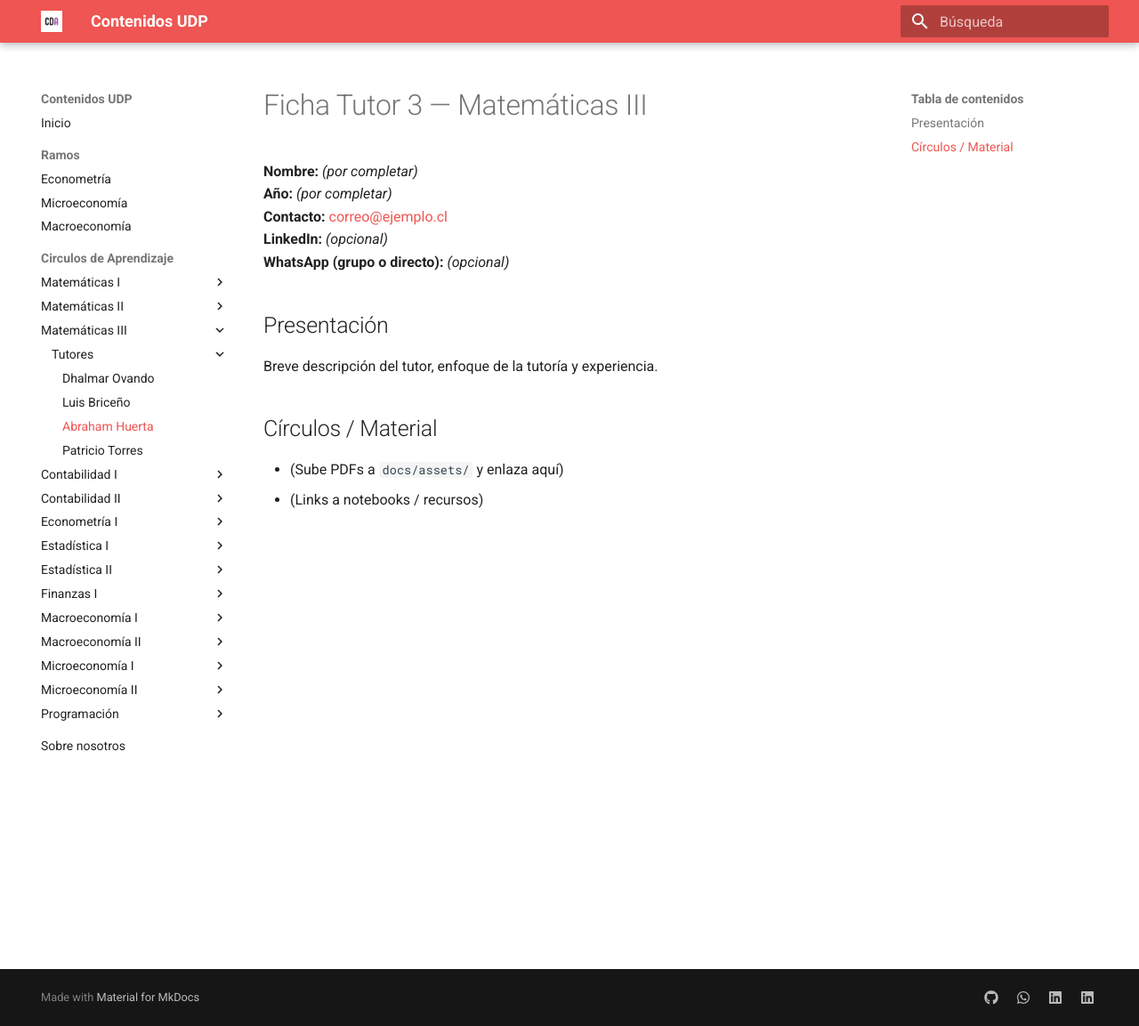
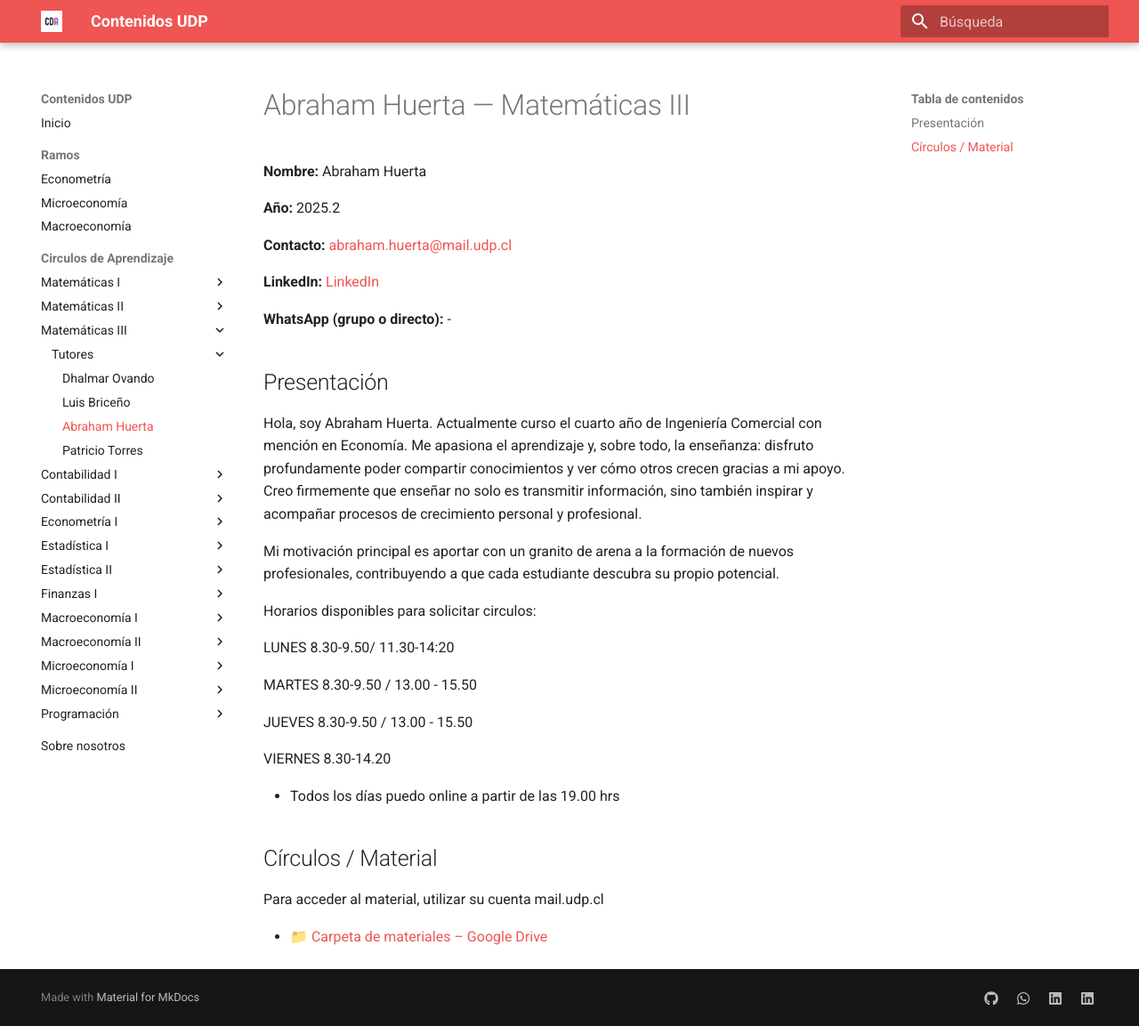
Before and after one commit to cda-fae/cda-fae, an MkDocs documentation site: the page built from docs/tutorias/matematicas-3/tutores/tutor3.md, in a window 1280 px wide and 1153 px high. Shown: the whole window at 89% size. Built offline with MkDocs 1.6.1 and Material for MkDocs 9.7.7, drawn with Linux system fonts in a browser that asks for light colours.

Commit message:
perfil abraham mate3

```diff
--- a/docs/tutorias/matematicas-3/tutores/tutor3.md
+++ b/docs/tutorias/matematicas-3/tutores/tutor3.md
@@ -1,14 +1,34 @@
-# Ficha Tutor 3 — Matemáticas III
+# Abraham Huerta — Matemáticas III
 
-**Nombre:** _(por completar)_
-**Año:** _(por completar)_
-**Contacto:** [correo@ejemplo.cl](mailto:correo@ejemplo.cl)
-**LinkedIn:** _(opcional)_
-**WhatsApp (grupo o directo):** _(opcional)_
+**Nombre:** Abraham Huerta
+
+**Año:** 2025.2
+
+**Contacto:** [abraham.huerta@mail.udp.cl](mailto:abraham.huerta@mail.udp.cl?subject=Consulta%20Tutor%C3%ADas%20Matematicas3%20I)
+
+**LinkedIn:** [LinkedIn](https://www.linkedin.com/in/abrahamantoniohuertamiranda?utm_source=share&utm_campaign=share_via&utm_content=profile&utm_medium=ios_app)
+
+**WhatsApp (grupo o directo):** -
 
 ## Presentación
-Breve descripción del tutor, enfoque de la tutoría y experiencia.
+Hola, soy Abraham Huerta.
+Actualmente curso el cuarto año de Ingeniería Comercial con mención en Economía. Me apasiona el aprendizaje y, sobre todo, la enseñanza: disfruto profundamente poder compartir conocimientos y ver cómo otros crecen gracias a mi apoyo. Creo firmemente que enseñar no solo es transmitir información, sino también inspirar y acompañar procesos de crecimiento personal y profesional.
+
+Mi motivación principal es aportar con un granito de arena a la formación de nuevos profesionales, contribuyendo a que cada estudiante descubra su propio potencial.
+
+Horarios disponibles para solicitar circulos:
+
+LUNES 8.30-9.50/ 11.30-14:20
+
+MARTES 8.30-9.50 / 13.00 - 15.50
+
+JUEVES 8.30-9.50 / 13.00 - 15.50
+
+VIERNES 8.30-14.20
+
+* Todos los días puedo online a partir de las 19.00 hrs
 
 ## Círculos / Material
-- (Sube PDFs a `docs/assets/` y enlaza aquí)
-- (Links a notebooks / recursos)
+Para acceder al material, utilizar su cuenta mail.udp.cl
+
+-  📁 [Carpeta de materiales – Google Drive](https://drive.google.com/drive/folders/1yPPvT2Di27ZEzHvENueNUCwkz81u_eYY?usp=sharing)
```
